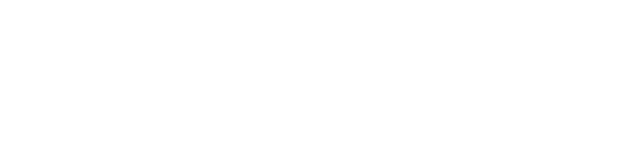
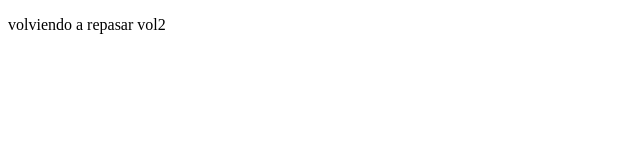
Before and after one commit to jvvt666/recap-two, a plain HTML site: page index.html in a window 1280 px wide. Shown: the whole page, without its empty margins (0-640 px from the left). Drawn offline with Linux system fonts and the light colour scheme.

Commit message:
repasando con tiare

```diff
--- a/index.html
+++ b/index.html
@@ -6,6 +6,6 @@
     <title>Document</title>
 </head>
 <body>
-
+    <p>volviendo a repasar vol2</p>
 </body>
 </html>
```
